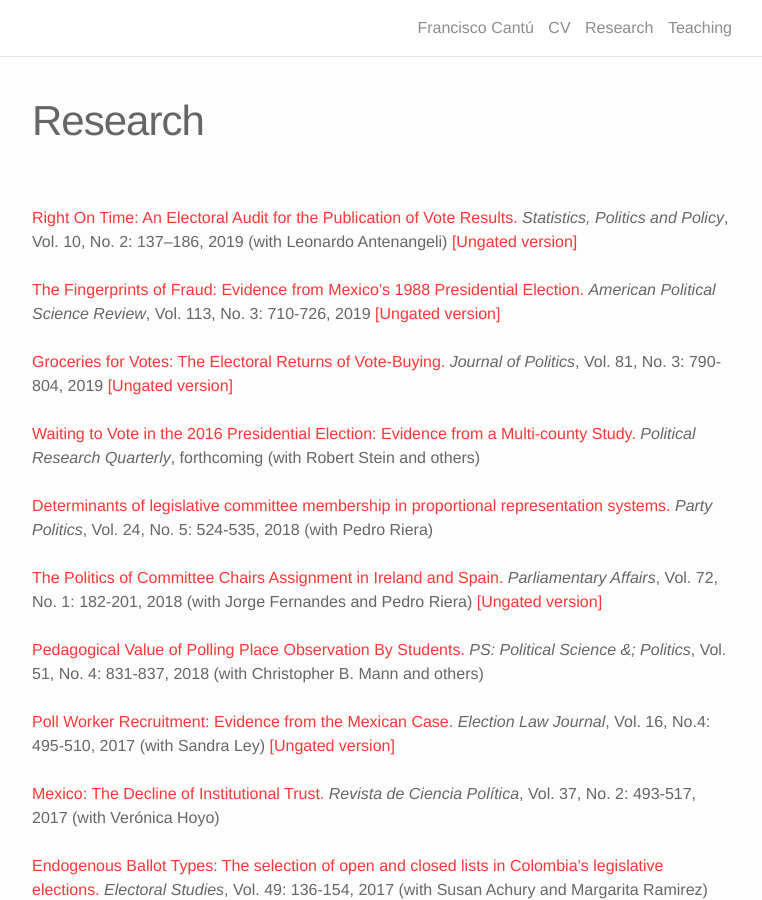
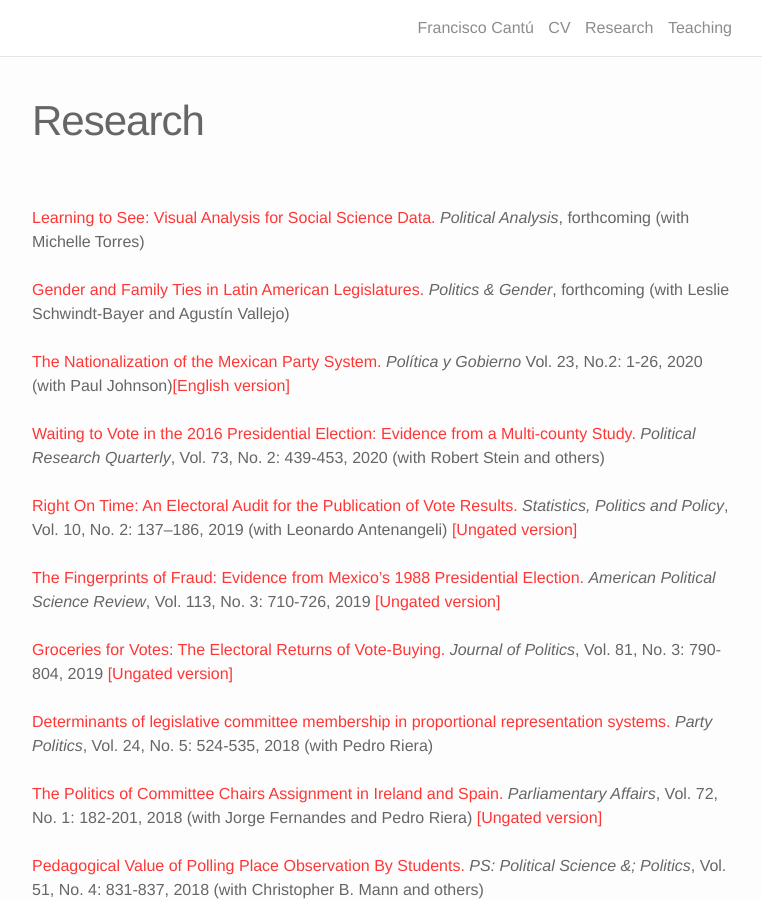
Before and after one commit to franciscocantu/franciscocantu.github.io, a Jekyll site: the page built from research.md, in a window 1280 px wide and 900 px high. Shown: the whole window, without its empty margins (258-1020 px from the left). Built offline with Jekyll 4.4.1, drawn with Linux system fonts in a browser that asks for light colours; nearby versions of some CDN libraries.

Commit message:
Update research.md

```diff
--- a/research.md
+++ b/research.md
@@ -4,6 +4,20 @@ title: Research
 permalink: /research/
 order: 3
 ---
+<br>
+<a href="/Papers/LearningToSee_Main.pdf">Learning to See: Visual Analysis for Social Science Data.</a> <i>Political Analysis</i>,
+forthcoming (with Michelle Torres)<br>
+<br>
+<a href="/Papers/PAG_final_version.pdf">Gender and Family Ties in Latin American Legislatures.</a> <i>Politics & Gender</i>,
+forthcoming (with Leslie Schwindt-Bayer and Agustín Vallejo)<br>
+<br>
+<a href="http://www.politicaygobierno.cide.edu/index.php/pyg/article/view/1276/1029">The Nationalization of the Mexican Party System.</a> <i>Política y Gobierno</i> Vol. 23, No.2: 1-26, 2020 (with Paul Johnson)<a
+href="http://www.politicaygobierno.cide.edu/index.php/pyg/article/view/1276/1038">[English
+version]</a><br>
+<br>
+<a href="https://doi.org/10.1177/1065912919832374">Waiting to Vote in the 2016 Presidential Election: Evidence from a
+Multi-county Study.</a> <i>Political Research Quarterly</i>, Vol. 73, No. 2: 439-453, 2020 (with Robert
+Stein and others)<br>
 <br>
 <a href="https://doi.org/10.1515/spp-2019-0001">Right On Time: An Electoral Audit for the Publication of Vote Results.</a> <i>Statistics, Politics and Policy</i>,
 Vol. 10, No. 2: 137–186, 2019 (with Leonardo Antenangeli) <a
@@ -21,10 +35,6 @@ for Votes: The Electoral Returns of Vote-Buying.</a> <i>Journal of Politics</i>,
 Vol. 81, No. 3: 790-804, 2019 <a
 href="/Papers/JoP - VoteBuying.pdf">[Ungated
 version]</a><br>
-<br>
-<a href="https://doi.org/10.1177/1065912919832374">Waiting to Vote in the 2016 Presidential Election: Evidence from a
-Multi-county Study.</a> <i>Political Research Quarterly</i>, forthcoming (with Robert
-Stein and others)<br>
 <br>
 <a href="/Papers/PP - Europe.pdf">Determinants
 of legislative committee membership in proportional representation systems.</a>
```
